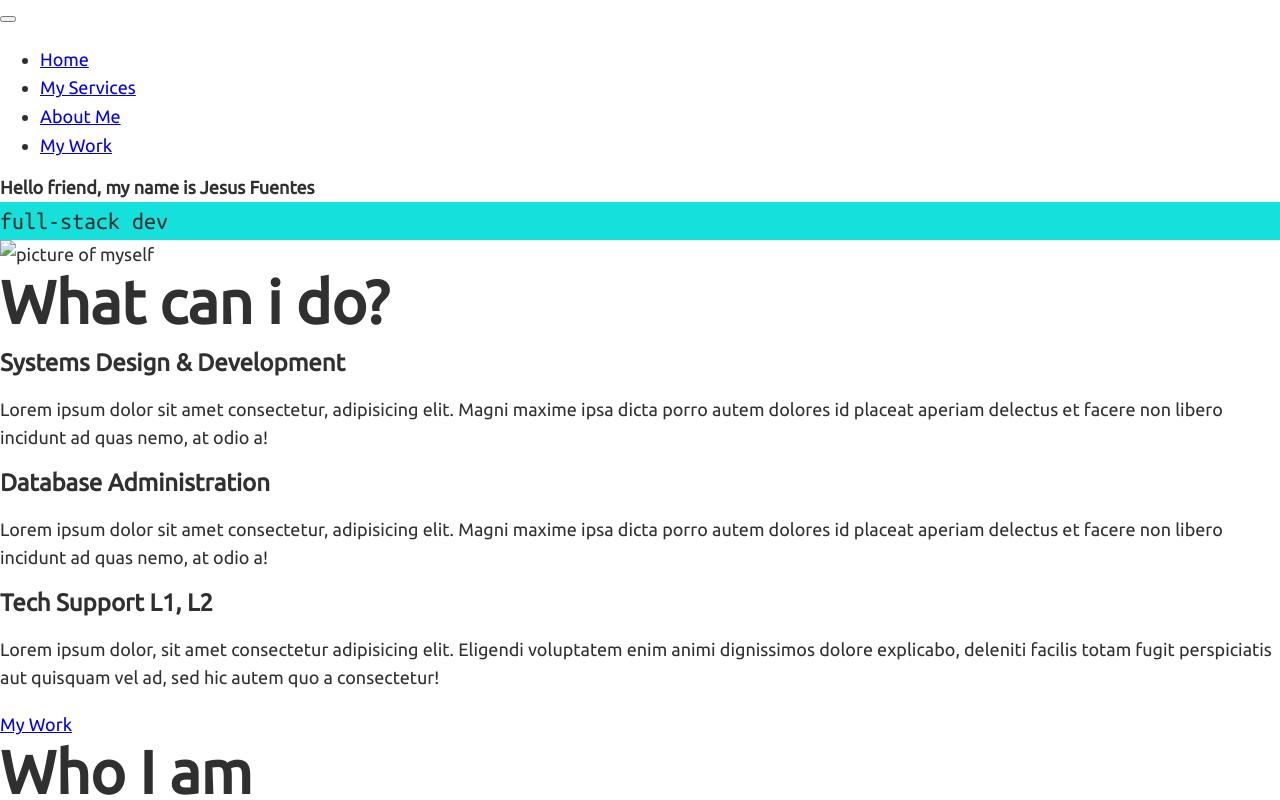
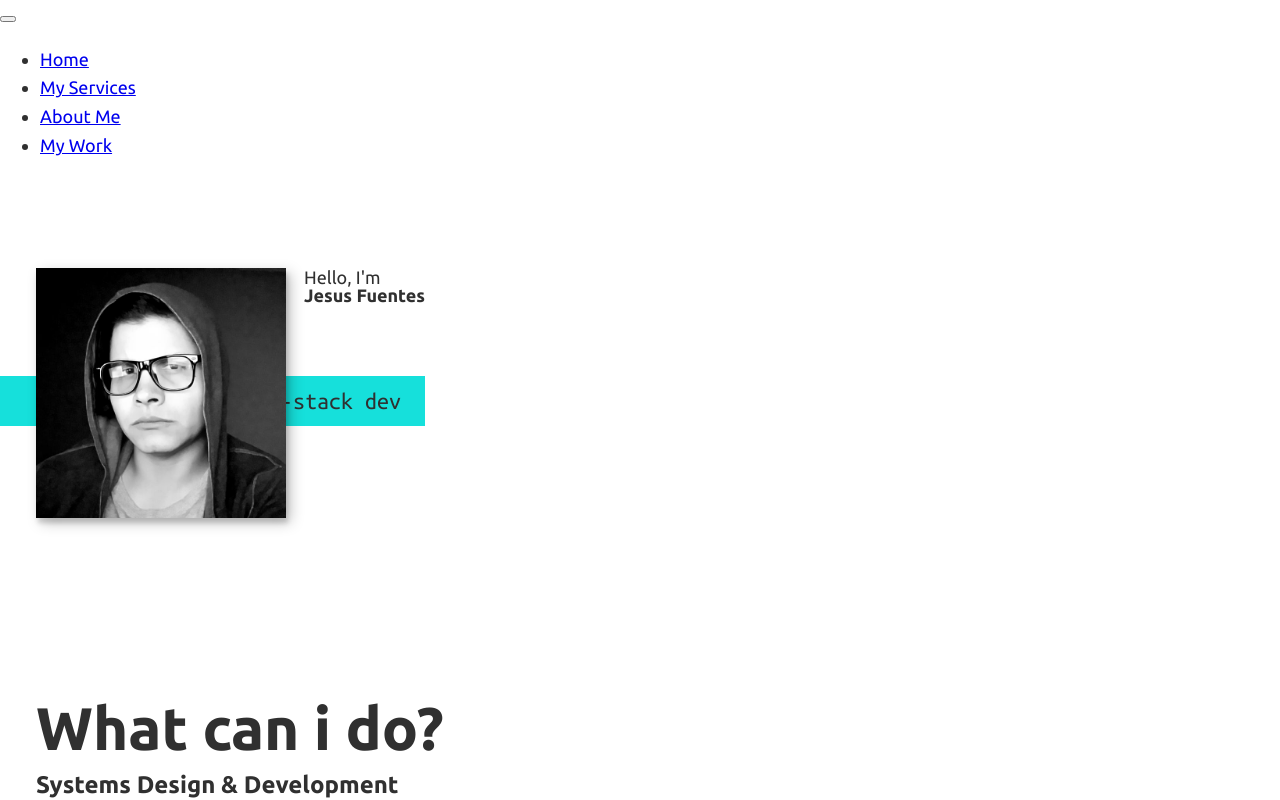
Before and after one commit to dryDeveloper/portfolio, a plain HTML site: page index.html in a window 1280 px wide. Shown: the part 31-831 px from the top of the page. Drawn offline with nearby package versions, Linux system fonts and the light colour scheme.

Commit message:
completed intro section

```diff
--- a/css/style.css
+++ b/css/style.css
@@ -10,8 +10,8 @@
   --ff--primary: 'Ubuntu', sans-serif;
   --ff-secondary: 'Ubuntu Mono', monospace;
 
-  --fw-reg: 300;
-  --fw-bold: 900;
+  --fw-reg: 400;
+  --fw-bold: 700;
 
   --clr-light: #fff;
   --clr-dark: #303030;
@@ -21,6 +21,9 @@
   --fs-h2: 2.25rem;
   --fs-h3: 1.25rem;
   --fs-body: 1rem;
+
+  --bs: 0.25em 0.25em 0.75em rgba(0,0,0,.25),
+        0.125em 0.25em 0.25em rgba(0,0,0,.15);
 }
 
 @media (min-width: 800px) {
@@ -43,16 +46,23 @@ body {
   line-height: 1.6;
 }
 
+section {
+  padding: 5em 2em;
+}
+
 img {
   display: block;
   max-width: 100%;
 }
 
+/* strong { font-weight: var(--fw-bold); } */
+
 /* Typography */
+
 h1,
 h2,
 h3 {
-  line-height: 1.1;
+  line-height: 1;
   margin: 0;
 }
 
@@ -65,6 +75,14 @@ h3 { font-size: var(--fs-h3); }
   margin-bottom: .25em;
 }
 
+.section__title--intro {
+  font-weight: var(--fw-reg);
+}
+
+.section__title--intro strong {
+  display: block;
+}
+
 .section__subtitle {
   margin: 0;
   font-size: var(--fs-h3);
@@ -73,5 +91,56 @@ h3 { font-size: var(--fs-h3); }
 .section__subtitle--intro,
 .section__subtitle--about {
   background: var(--clr-accent);
+  padding: .25em 1em;
   font-family: var(--ff-secondary);
+  margin-bottom: 1em;
 }
+
+
+/* header */
+
+
+/* Intro section */
+
+.intro {
+  position: relative;
+}
+
+.intro__img {
+  box-shadow: var(--bs);
+}
+
+.section__subtitle--intro {
+  display: inline-block;
+}
+
+@media (min-width: 600px) {
+  .intro {
+    display: grid;
+    min-width: min-content;
+    margin: 0;
+    grid-column-gap: 1em;
+    grid-template-areas:
+      "img title"
+      "img subtitle";
+    grid-template-columns: min-content max-content;
+  }
+
+  .intro__img {
+    grid-area: img;
+    min-width: 250px;
+    position: relative;
+    z-index: 2;
+  }
+
+  .section__subtitle--intro {
+    align-self: start;
+    grid-column: -1 / 1;
+    grid-row: 2;
+    text-align: right;
+    position: relative;
+    left: -1.5em;
+    width: calc(100% + 1.5em);
+  }
+
+}
--- a/index.html
+++ b/index.html
@@ -12,7 +12,7 @@
     <!-- Fonts -->
     <link rel="preconnect" href="https://fonts.googleapis.com">
     <link rel="preconnect" href="https://fonts.gstatic.com" crossorigin>
-    <link href="https://fonts.googleapis.com/css2?family=Ubuntu&family=Ubuntu+Mono&display=swap" rel="stylesheet">
+    <link href="https://fonts.googleapis.com/css2?family=Ubuntu+Mono:ital,wght@0,400;0,700;1,400&family=Ubuntu:ital,wght@0,400;0,700;1,400&display=swap" rel="stylesheet">
 
     <link rel="stylesheet" href="css/style.css">
   </head>
@@ -35,13 +35,13 @@
     </header>
 
 
-    <!--Introduction-->
+    <!-- Introduction -->
     <section class="intro" id="home">
       <h1 class="section__title section__title--intro">
-        Hello friend, my name is <strong>Jesus Fuentes</strong>
+        Hello, I'm <strong>Jesus Fuentes</strong>
       </h1>
       <p class="section__subtitle section__subtitle--intro">full-stack dev</p>
-      <img src="img/myself.jpg" alt="picture of myself">
+      <img src="img/me.jpg" alt="picture of myself" class="intro__img">
     </section>
 
 
```
Also changed, not shown: img/me.jpg (added), img/portfolio1.jpg (added).
